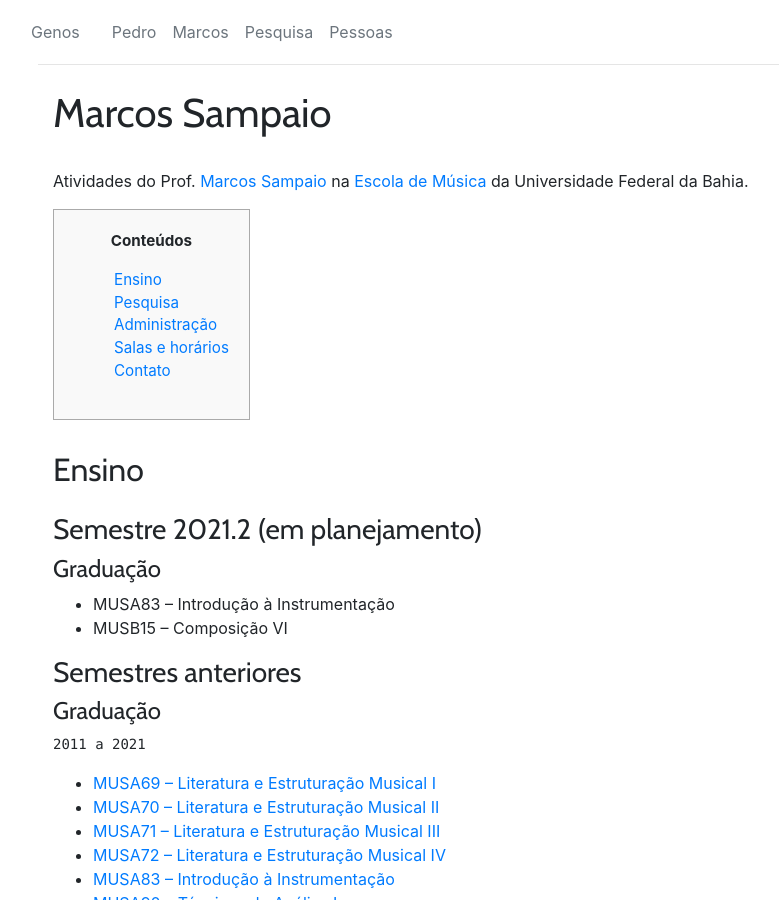
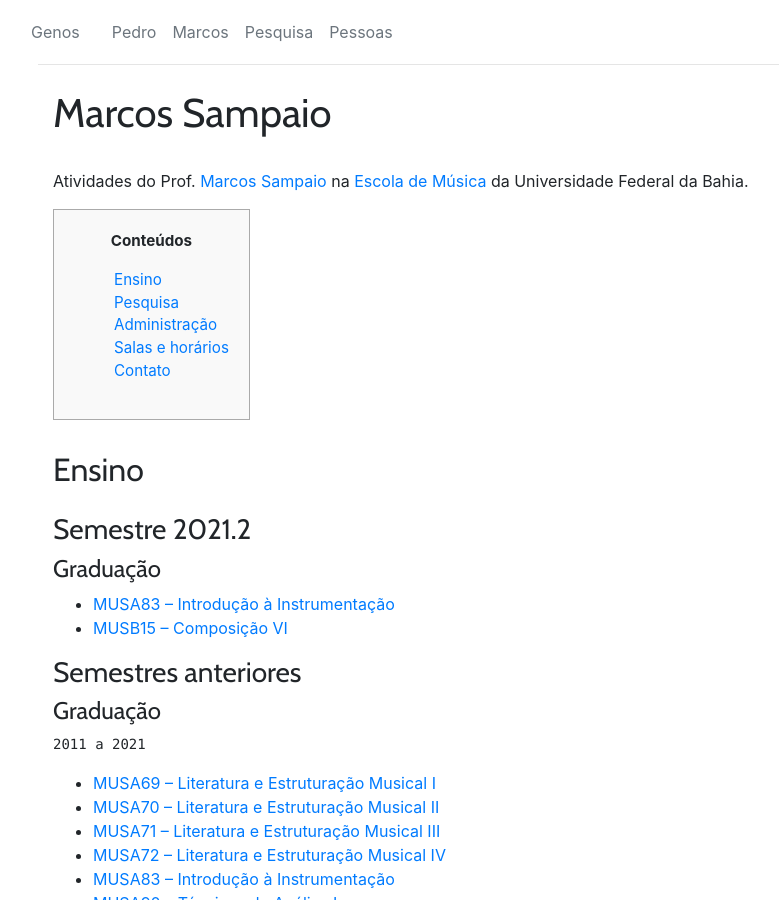
Before and after one commit to kroger/genosmus, a Jekyll site: the page built from _marcos/index.html, in a window 1280 px wide and 900 px high. Shown: the whole window, without its empty margins (47-826 px from the left). Built offline with Jekyll 4.4.1, drawn with Linux system fonts in a browser that asks for light colours; nearby versions of some CDN libraries.

Commit message:
Liberação de link 2021.2

```diff
--- a/_marcos/index.html
+++ b/_marcos/index.html
@@ -44,7 +44,7 @@
 
 <h2 id="ensino">Ensino</h2>
 
-<h3>Semestre {{ semestre_atual }} (em planejamento)</h3>
+<h3>Semestre {{ semestre_atual }}</h3>
 
 <h4>Graduação</h4>
 
@@ -52,8 +52,8 @@
   {% for page in pages %}
   {% assign disciplina = page.relative_path | split: '/' | last | replace: '.md', '' %}
   {% if site.data.docentes.marcos.atual contains disciplina %}
-  <li>{{ page.title | replace: '--', '&ndash;' }}</li>
-  <!-- <li><a href="{{ page.url }}">{{ page.title | replace: '--', '&ndash;' }}</a></li> -->
+  <!-- <li>{{ page.title | replace: '--', '&ndash;' }}</li> -->
+  <li><a href="{{ page.url }}">{{ page.title | replace: '--', '&ndash;' }}</a></li>
   {% endif %}
   {% endfor %}
 </ul>
```
